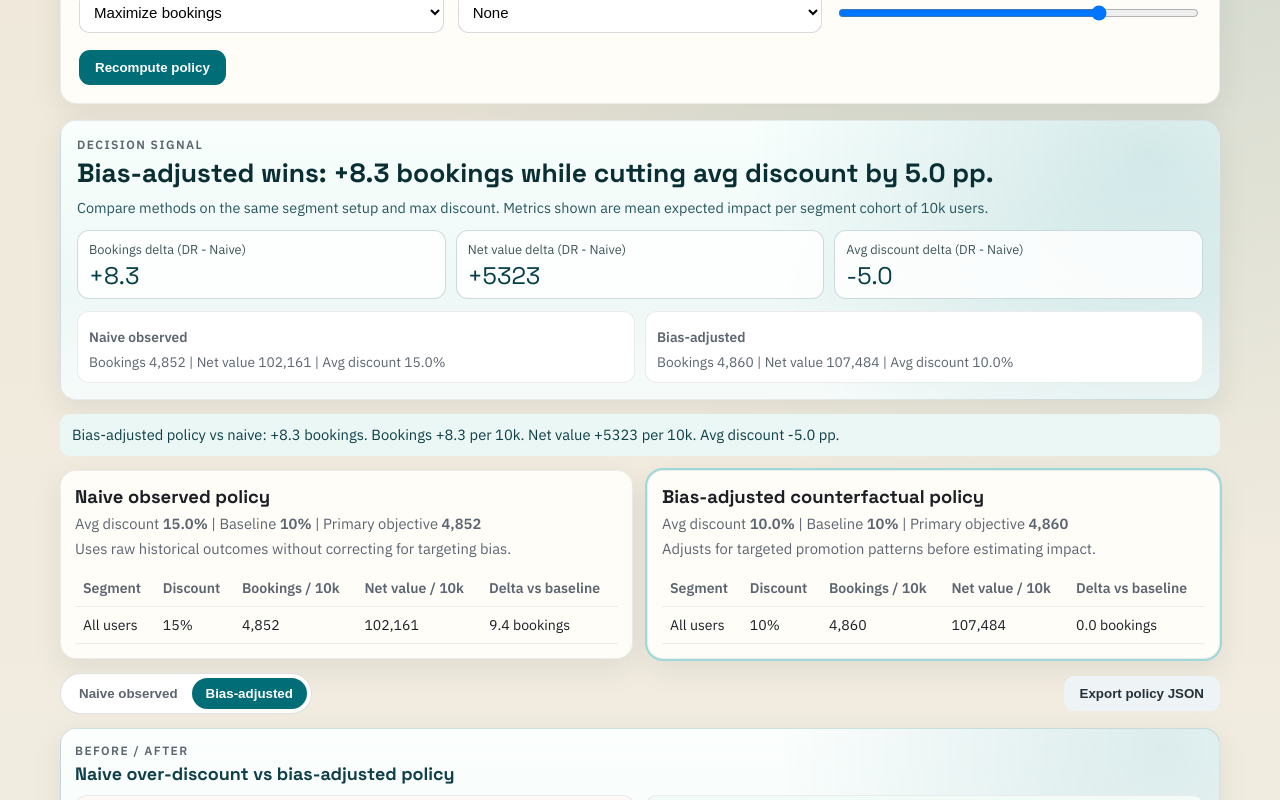
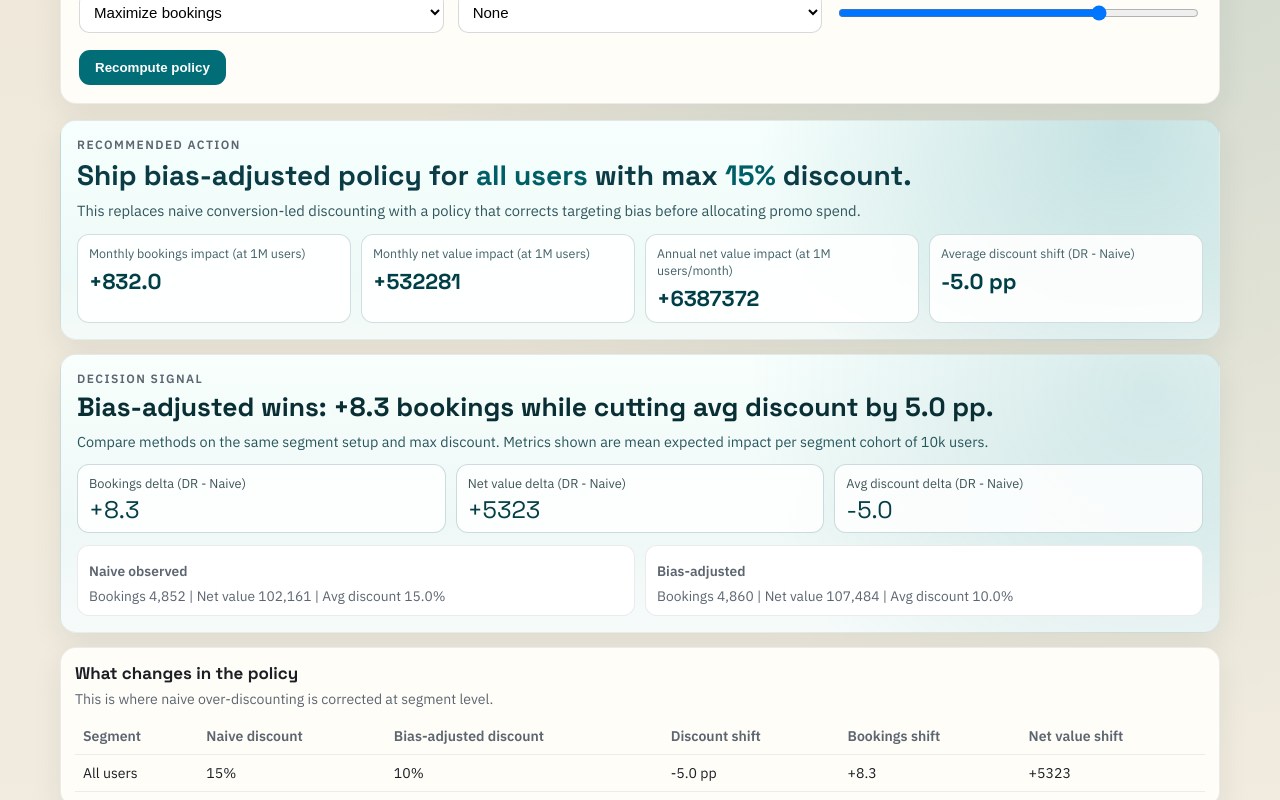
Before and after one commit to KumarNavish/promopilot, a React (Vite) app in the folder frontend/: page / in a window 1280 px wide. Shown: the part 340-1140 px from the top of the page. Built offline with nearby package versions, Linux system fonts and the light colour scheme; no server answers.

Commit message:
Reframe UI around product recommendation and policy shifts

```diff
--- a/frontend/src/pages/Home.tsx
+++ b/frontend/src/pages/Home.tsx
@@ -19,11 +19,21 @@ interface UiError {
 }
 
 const DEFAULT_MAX_DISCOUNT = 15;
+const MONTHLY_TRAFFIC_BASE = 1_000_000;
 
 interface MethodRollup {
   bookings: number;
   netValue: number;
   avgDiscount: number;
+}
+
+interface SegmentShift {
+  segment: string;
+  naiveDiscount: number;
+  drDiscount: number;
+  discountDelta: number;
+  bookingsDelta: number;
+  netValueDelta: number;
 }
 
 function exportPolicy(response: RecommendResponse | null): void {
@@ -89,6 +99,30 @@ function formatInteger(value: number): string {
   return new Intl.NumberFormat("en-US", { maximumFractionDigits: 0 }).format(value);
 }
 
+function computeSegmentShifts(naive: RecommendResponse, dr: RecommendResponse): SegmentShift[] {
+  const naiveMap = new Map(naive.segments.map((segment) => [segment.segment, segment]));
+  const shifts = dr.segments
+    .map((segment): SegmentShift | null => {
+      const before = naiveMap.get(segment.segment);
+      if (!before) {
+        return null;
+      }
+
+      return {
+        segment: segment.segment,
+        naiveDiscount: before.recommended_discount_pct,
+        drDiscount: segment.recommended_discount_pct,
+        discountDelta: segment.recommended_discount_pct - before.recommended_discount_pct,
+        bookingsDelta: segment.expected_bookings_per_10k - before.expected_bookings_per_10k,
+        netValueDelta: segment.expected_net_value_per_10k - before.expected_net_value_per_10k
+      };
+    })
+    .filter((shift): shift is SegmentShift => Boolean(shift))
+    .sort((a, b) => Math.abs(b.discountDelta) - Math.abs(a.discountDelta));
+
+  return shifts;
+}
+
 export function Home(): JSX.Element {
   const [objective, setObjective] = useState<Objective>("bookings");
   const [maxDiscountPct, setMaxDiscountPct] = useState<number>(DEFAULT_MAX_DISCOUNT);
@@ -124,6 +158,25 @@ export function Home(): JSX.Element {
       discountDelta: dr.avgDiscount - naive.avgDiscount
     };
   }, [results.dr, results.naive]);
+
+  const segmentShifts = useMemo(() => {
+    if (!results.naive || !results.dr) {
+      return [];
+    }
+    return computeSegmentShifts(results.naive, results.dr);
+  }, [results.dr, results.naive]);
+
+  const scaledImpact = useMemo(() => {
+    if (!scorecard) {
+      return null;
+    }
+    const multiplier = MONTHLY_TRAFFIC_BASE / 10_000;
+    return {
+      monthlyBookingsDelta: scorecard.bookingsDelta * multiplier,
+      monthlyNetValueDelta: scorecard.netValueDelta * multiplier,
+      annualNetValueDelta: scorecard.netValueDelta * multiplier * 12
+    };
+  }, [scorecard]);
 
   const wowHeadline = useMemo(() => {
     if (!scorecard) {
@@ -235,6 +288,38 @@ export function Home(): JSX.Element {
 
       {hasResults ? (
         <section className="results-stack" data-testid="results-block">
+          {scorecard && scaledImpact ? (
+            <section className="panel recommendation-panel" data-testid="recommendation-panel">
+              <p className="eyebrow">Recommended Action</p>
+              <h2>
+                Ship bias-adjusted policy for <strong>{segmentBy === "none" ? "all users" : segmentBy}</strong> with max{" "}
+                <strong>{maxDiscountPct}%</strong> discount.
+              </h2>
+              <p className="recommendation-copy">
+                This replaces naive conversion-led discounting with a policy that corrects targeting bias before allocating
+                promo spend.
+              </p>
+              <div className="recommendation-metrics">
+                <article>
+                  <p>Monthly bookings impact (at 1M users)</p>
+                  <strong>{signed(scaledImpact.monthlyBookingsDelta)}</strong>
+                </article>
+                <article>
+                  <p>Monthly net value impact (at 1M users)</p>
+                  <strong>{signed(scaledImpact.monthlyNetValueDelta, 0)}</strong>
+                </article>
+                <article>
+                  <p>Annual net value impact (at 1M users/month)</p>
+                  <strong>{signed(scaledImpact.annualNetValueDelta, 0)}</strong>
+                </article>
+                <article>
+                  <p>Average discount shift (DR - Naive)</p>
+                  <strong>{signed(scorecard.discountDelta)} pp</strong>
+                </article>
+              </div>
+            </section>
+          ) : null}
+
           {scorecard ? (
             <section className="panel wow-panel" data-testid="wow-panel">
               <p className="eyebrow">Decision Signal</p>
@@ -272,6 +357,41 @@ export function Home(): JSX.Element {
                     discount {scorecard.dr.avgDiscount.toFixed(1)}%
                   </p>
                 </article>
+              </div>
+            </section>
+          ) : null}
+
+          {segmentShifts.length > 0 ? (
+            <section className="panel shift-panel" data-testid="shift-panel">
+              <div className="shift-head">
+                <h3>What changes in the policy</h3>
+                <p>This is where naive over-discounting is corrected at segment level.</p>
+              </div>
+              <div className="shift-table-wrap">
+                <table>
+                  <thead>
+                    <tr>
+                      <th>Segment</th>
+                      <th>Naive discount</th>
+                      <th>Bias-adjusted discount</th>
+                      <th>Discount shift</th>
+                      <th>Bookings shift</th>
+                      <th>Net value shift</th>
+                    </tr>
+                  </thead>
+                  <tbody>
+                    {segmentShifts.map((shift) => (
+                      <tr key={`shift-${shift.segment}`}>
+                        <td>{shift.segment}</td>
+                        <td>{shift.naiveDiscount}%</td>
+                        <td>{shift.drDiscount}%</td>
+                        <td>{signed(shift.discountDelta)} pp</td>
+                        <td>{signed(shift.bookingsDelta)}</td>
+                        <td>{signed(shift.netValueDelta, 0)}</td>
+                      </tr>
+                    ))}
+                  </tbody>
+                </table>
               </div>
             </section>
           ) : null}
--- a/frontend/src/styles.css
+++ b/frontend/src/styles.css
@@ -168,6 +168,60 @@ h1 {
   margin-top: 16px;
   display: grid;
   gap: 14px;
+}
+
+.recommendation-panel {
+  padding: 16px;
+  background:
+    radial-gradient(circle at 92% 0%, rgba(0, 109, 119, 0.2), transparent 34%),
+    linear-gradient(180deg, #f6fffd, #eefaf7 72%, #f4faf8);
+}
+
+.recommendation-panel h2 {
+  margin: 5px 0 0;
+  font-family: "Space Grotesk", sans-serif;
+  font-size: clamp(1.2rem, 2.5vw, 1.75rem);
+  color: #0b3c45;
+}
+
+.recommendation-panel h2 strong {
+  color: #005e67;
+}
+
+.recommendation-copy {
+  margin: 8px 0 0;
+  color: #31565e;
+  font-size: 0.92rem;
+  line-height: 1.42;
+}
+
+.recommendation-metrics {
+  margin-top: 12px;
+  display: grid;
+  gap: 10px;
+  grid-template-columns: repeat(4, minmax(0, 1fr));
+}
+
+.recommendation-metrics article {
+  border: 1px solid rgba(6, 73, 78, 0.18);
+  border-radius: 12px;
+  background: rgba(255, 255, 255, 0.9);
+  padding: 10px 11px;
+}
+
+.recommendation-metrics article p {
+  margin: 0;
+  color: #426167;
+  font-size: 0.78rem;
+  line-height: 1.35;
+}
+
+.recommendation-metrics article strong {
+  margin-top: 6px;
+  display: block;
+  font-family: "Space Grotesk", sans-serif;
+  font-size: 1.35rem;
+  color: #013f47;
 }
 
 .wow-panel {
@@ -469,6 +523,27 @@ th {
   line-height: 1.42;
 }
 
+.shift-panel {
+  padding: 14px;
+}
+
+.shift-head h3 {
+  margin: 0;
+  font-family: "Space Grotesk", sans-serif;
+  font-size: 1.06rem;
+}
+
+.shift-head p {
+  margin: 6px 0 0;
+  color: var(--muted);
+  font-size: 0.88rem;
+}
+
+.shift-table-wrap {
+  margin-top: 10px;
+  overflow-x: auto;
+}
+
 .loading-line {
   margin: 12px 0 0;
   color: #305057;
@@ -500,6 +575,7 @@ th {
 @media (max-width: 980px) {
   .controls-grid,
   .cards-grid,
+  .recommendation-metrics,
   .wow-metrics,
   .method-summary-grid,
   .before-after-columns {
```
